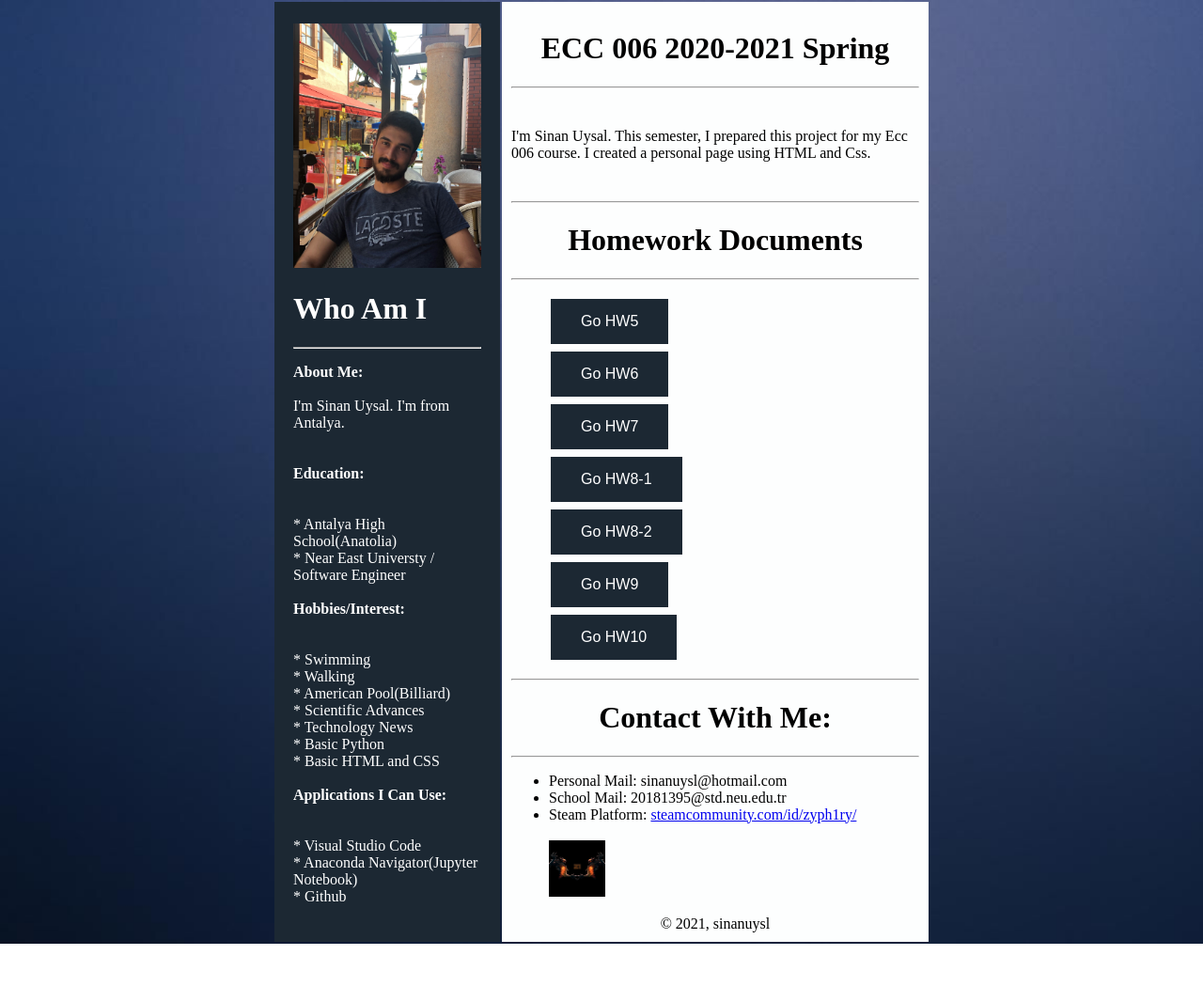
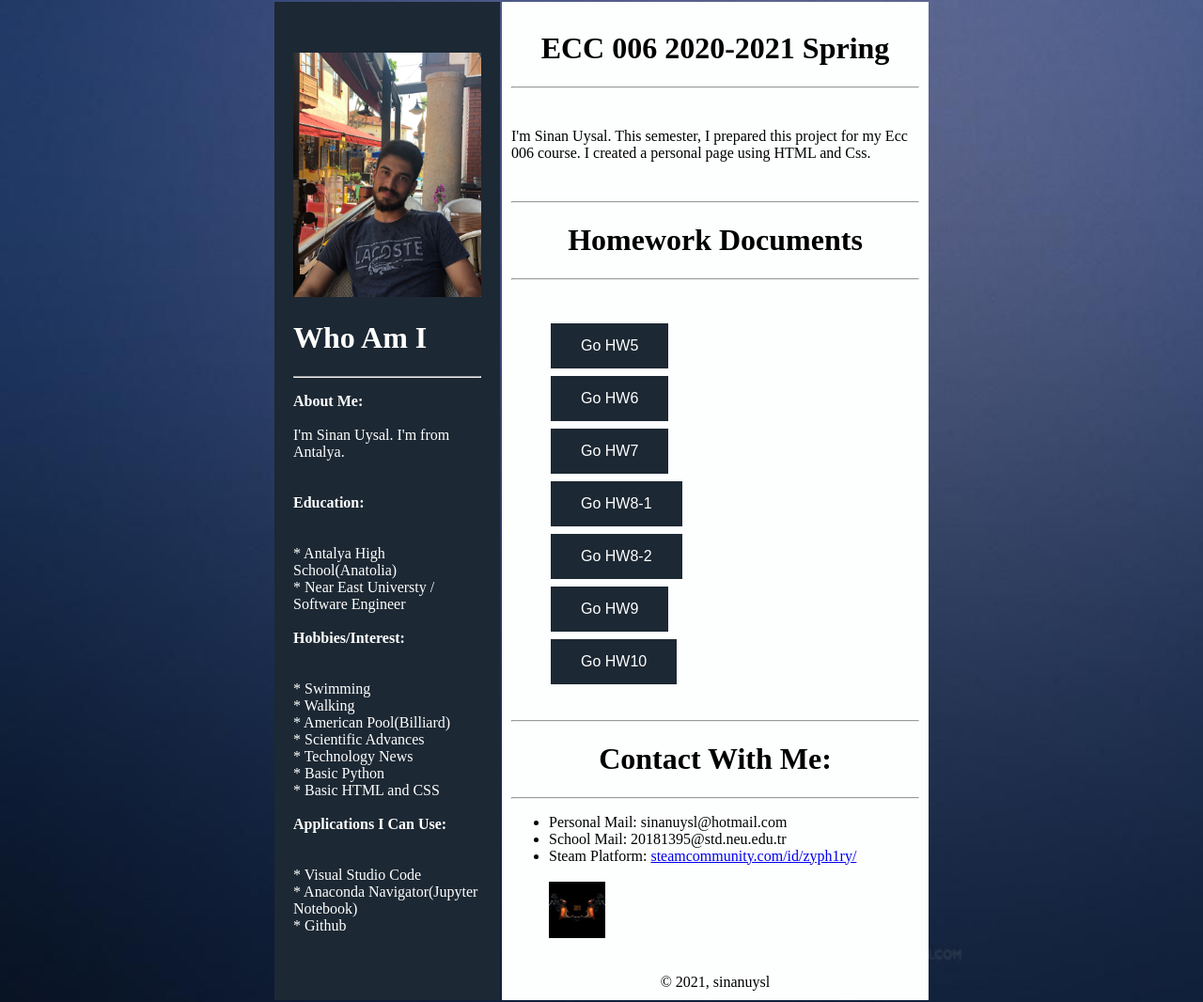
Before and after one commit to sinanuysl/sinanuysl-first-lesson, a plain HTML site: page index.html in a window 1280 px wide. Shown: the whole page at 94% size. Before the commit the page ends 1004 px from the top, so only its background shows below. Drawn offline with Linux system fonts and the light colour scheme.

Commit message:
Update index.html

```diff
--- a/index.html
+++ b/index.html
@@ -41,7 +41,7 @@
 
 
                 <p>I'm Sinan Uysal. This semester, I prepared this project for my Ecc 006 course. I created a personal page using HTML and Css.</p> <br>
-                <center> <hr><h1>Homework Documents</h1><hr></center>
+                <center> <hr><h1>Homework Documents</h1><hr><br></center>
                 <ul class="">
 
                         <button class="button button2" onclick="document.location='hw5.pdf'">Go HW5</button>  <br>
@@ -50,7 +50,7 @@
                         <button class="button button2" onclick="document.location='hw8-1.html'">Go HW8-1</button>  <br>
                         <button class="button button2" onclick="document.location='hw8-2.html'">Go HW8-2</button>  <br>
                         <button class="button button2" onclick="document.location='music survey.html'">Go HW9</button>  <br>
-                        <button class="button button2" onclick="document.location='hw10.html'">Go HW10</button>  <br>
+                        <button class="button button2" onclick="document.location='hw10.html'">Go HW10</button>  <br> <br>
 
 
                 </ul> <hr>
@@ -64,7 +64,7 @@
 
                 </ul>
 
-                <center><cpright>
+                <center><br><cpright>
                     &copy; 2021, sinanuysl
                 </cpright></center>
 
```
